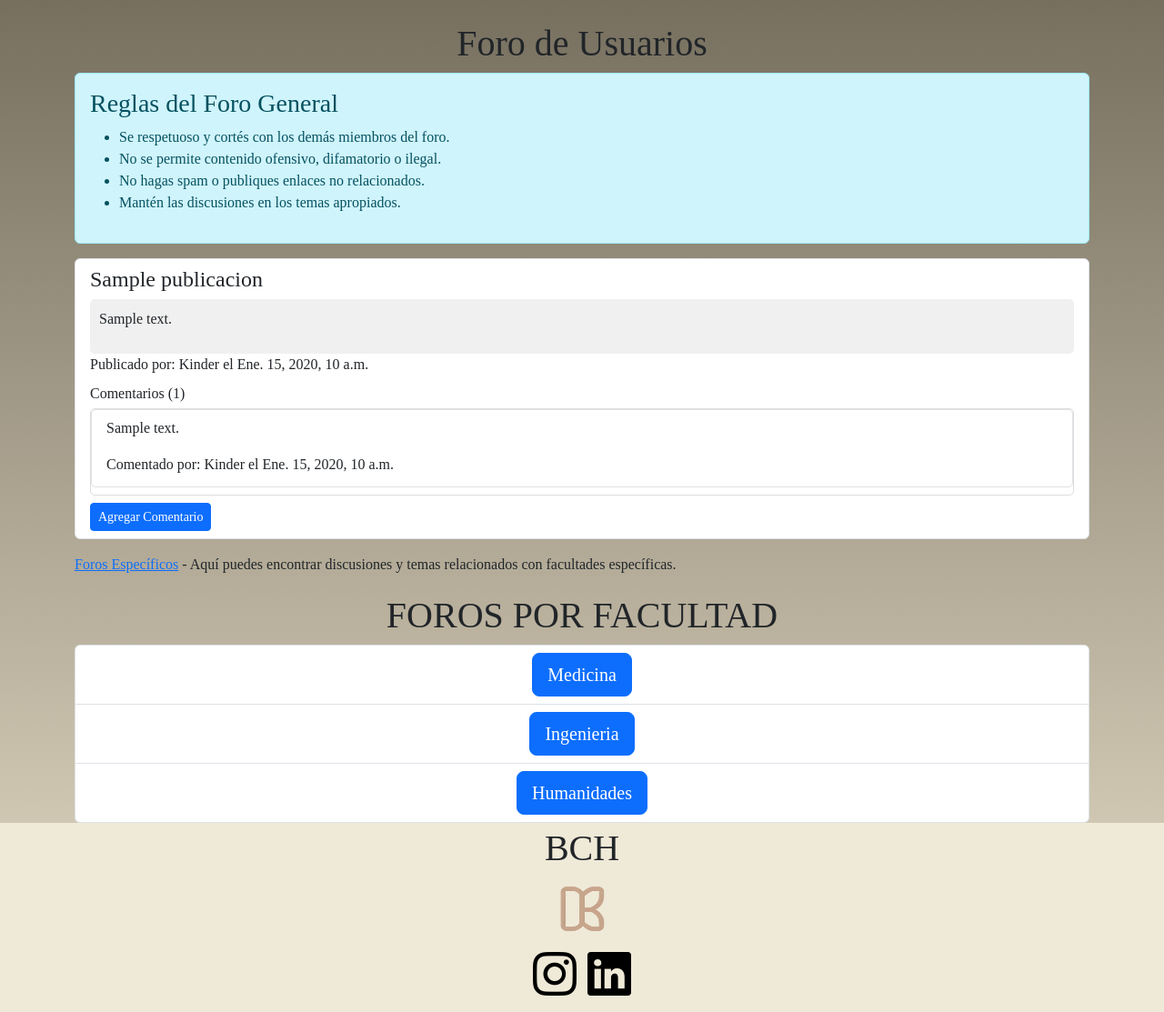
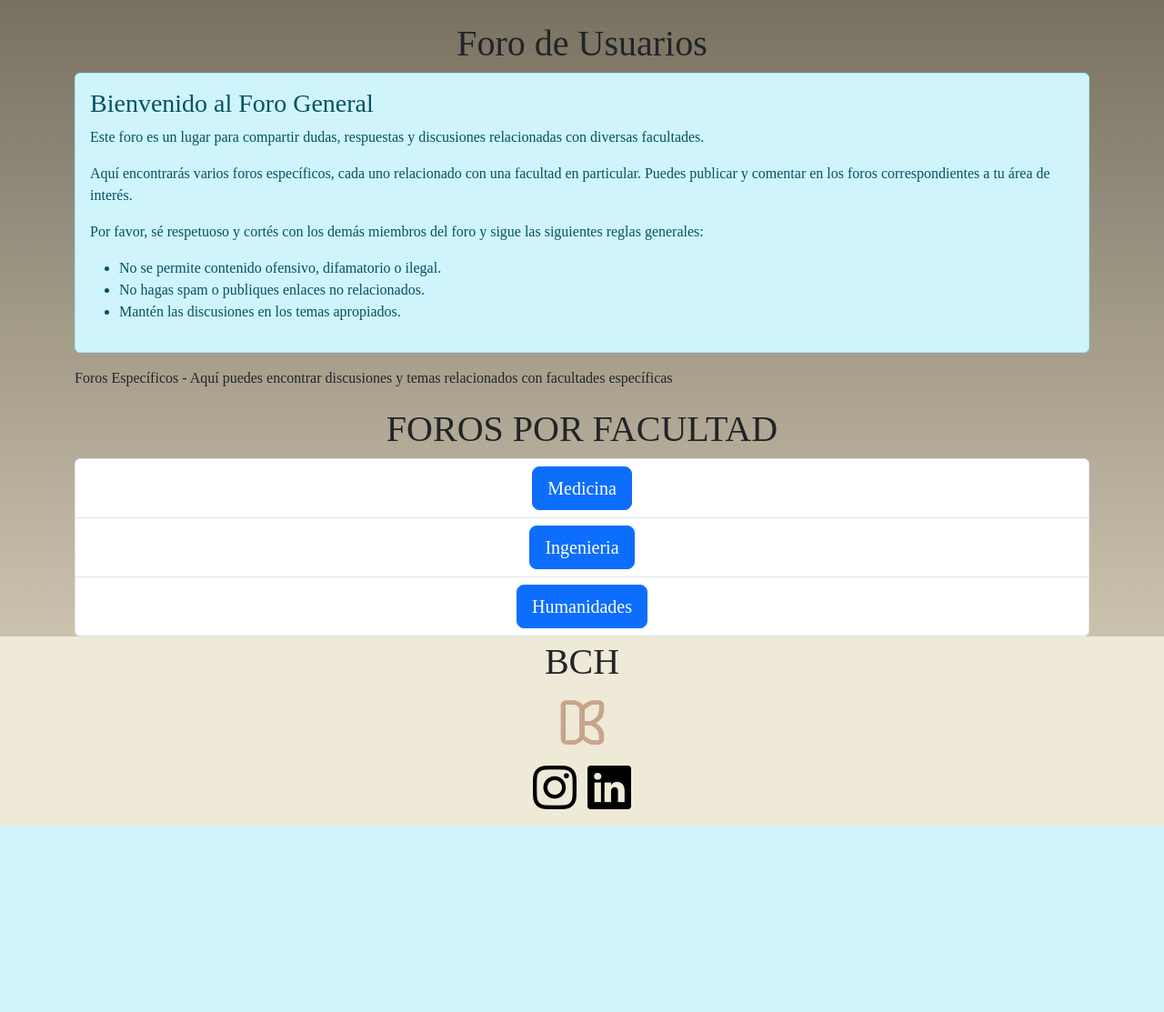
Before and after one commit to DavidAvila6/Bachilleres, a Django app: page /foro/ in a window 1280 px wide. Shown: the part 96-1209 px from the top of the page at 91% size. After the commit the page ends 1004 px from the top, so only its background shows below. Run offline with Django 3.2, Linux system fonts and the light colour scheme; data comes from the database, SQL or seed files in the repository; tables that the repository leaves empty hold one stand-in row (values such as "Sample post").

Commit message:
METO UNA CANTIDAD DE COSAS ABSURDA QUE SE ME HABIA OLVIDADO SUBIR xd

```diff
--- a/mainPage/templates/foro.html
+++ b/mainPage/templates/foro.html
@@ -4,58 +4,20 @@
 <div class="container mt-4">
   <h1 class="text-center">Foro de Usuarios</h1>
 
-  <!-- Reglas del Foro -->
+  <!-- Cuadro de texto explicativo -->
   <div class="alert alert-info">
-    <h3>Reglas del Foro General</h3>
+    <h3>Bienvenido al Foro General</h3>
+    <p>Este foro es un lugar para compartir dudas, respuestas y discusiones relacionadas con diversas facultades.</p>
+    <p>Aquí encontrarás varios foros específicos, cada uno relacionado con una facultad en particular. Puedes publicar y comentar en los foros correspondientes a tu área de interés.</p>
+    <p>Por favor, sé respetuoso y cortés con los demás miembros del foro y sigue las siguientes reglas generales:</p>
     <ul>
-      <li>Se respetuoso y cortés con los demás miembros del foro.</li>
       <li>No se permite contenido ofensivo, difamatorio o ilegal.</li>
       <li>No hagas spam o publiques enlaces no relacionados.</li>
       <li>Mantén las discusiones en los temas apropiados.</li>
     </ul>
   </div>
 
-
-  <ul class="list-group">
-    {% for publicacion in publicaciones %}
-    <li class="list-group-item mb-3 publicacion-item">
-      <div>
-        <h2 class="h4">{{ publicacion.titulo }}</h2>
-        <div class="publicacion-content">
-          <p>{{ publicacion.contenido }}</p>
-        </div>
-        <p class="mb-2">Publicado por: {{ publicacion.autor.username }} el {{ publicacion.fecha_creacion }}</p>
-        {% if request.user == publicacion.autor %}
-        <a href="{% url 'eliminar_publicacion' publicacion.id %}" class="btn btn-danger btn-sm">Eliminar Publicación</a>
-        {% endif %}
-        <!-- Mostrar la cantidad de comentarios -->
-        <p class="mb-1">Comentarios ({{ publicacion.num_comentarios }})</p>
-
-        <!-- Iterar sobre los comentarios -->
-        <ul class="list-group comentarios-list">
-          {% for comentario in publicacion.comentarios %}
-          <li class="list-group-item mb-2 comentario-item">
-            <p>{{ comentario.contenido }}</p>
-            <p class="mb-1">Comentado por: {{ comentario.autor.username }} el {{ comentario.fecha_creacion }}</p>
-            {% if request.user == comentario.autor %}
-            <a href="{% url 'eliminar_comentario' comentario.id %}" class="btn btn-danger btn-sm">Eliminar Comentario</a>
-            {% endif %}
-          </li>
-          {% empty %}
-          <li class="list-group-item">No hay comentarios disponibles.</li>
-          {% endfor %}
-        </ul>
-
-        <!-- Enlace para agregar un comentario -->
-        <a href="{% url 'agregar_comentario' publicacion.id %}" class="btn btn-primary btn-sm mt-2">Agregar Comentario</a>
-      </div>
-    </li>
-    {% empty %}
-    <li class="list-group-item">No hay publicaciones disponibles.</li>
-    {% endfor %}
-  </ul>
-
-  <a href="forosFacultades/">Foros Específicos</a> - Aquí puedes encontrar discusiones y temas relacionados con facultades específicas.
+  <p> Foros Específicos - Aquí puedes encontrar discusiones y temas relacionados con facultades específicas</p>
 </div>
 
 <div class="container text-center">
@@ -98,25 +60,3 @@
   }
 </style>
 {% endblock %}
-
-<script>
-  // Obtenemos todos los botones de "Mostrar Comentarios"
-  const toggleButtons = document.querySelectorAll(".toggle-comments");
-
-  // Agregamos un manejador de eventos para cada botón
-  toggleButtons.forEach((button) => {
-    button.addEventListener("click", (event) => {
-      // Encuentra la lista de comentarios asociada a este botón
-      const comentariosList = event.target.nextElementSibling;
-
-      // Alternar la visibilidad de los comentarios
-      if (comentariosList.style.display === "none" || comentariosList.style.display === "") {
-        comentariosList.style.display = "block";
-        event.target.textContent = "Ocultar Comentarios";
-      } else {
-        comentariosList.style.display = "none";
-        event.target.textContent = "Mostrar Comentarios";
-      }
-    });
-  });
-</script>
--- a/mainPage/views.py
+++ b/mainPage/views.py
@@ -25,6 +25,7 @@ from django.template.loader import render_to_string
 from django.views.generic import ListView
 from django.db.models import Count, Prefetch
 from django.views.decorators.csrf import csrf_exempt
+from django.urls import reverse
 # Create your views here.
 
 def principalHub(request):
@@ -366,9 +367,13 @@ def agregar_comentario(request, publicacion_id):
         contenido = request.POST['contenido']
         comentario = Comentario(contenido=contenido, autor=request.user, publicacion=publicacion)
         comentario.save()
-        return redirect('/foro', pk=publicacion_id)
+
+        # Obtenemos la URL de la facultad a partir de la publicación
+        facultad_url = reverse('foro_por_facultad', args=[publicacion.facultad.pk])
+        return redirect(facultad_url)
 
     return render(request, 'agregar_comentario.html', {'publicacion': publicacion})
+
 
 def eliminar_comentario(request, comentario_id):
     comentario = get_object_or_404(Comentario, pk=comentario_id)
@@ -408,7 +413,7 @@ def forosEspecificos(request):
 
 def foro_por_facultad(request, facultad_id):
     facultad = get_object_or_404(Facultad, pk=facultad_id)
-    publicaciones = Publicacion.objects.filter(facultad=facultad)
+    publicaciones = Publicacion.objects.filter(facultad=facultad).prefetch_related('comentario_set')
     return render(request, 'foro_por_facultad.html', {'facultad': facultad, 'publicaciones': publicaciones})
 
 
```
Also changed, not shown: mainPage/templates/foro_por_facultad.html (+67 -11 lines).
